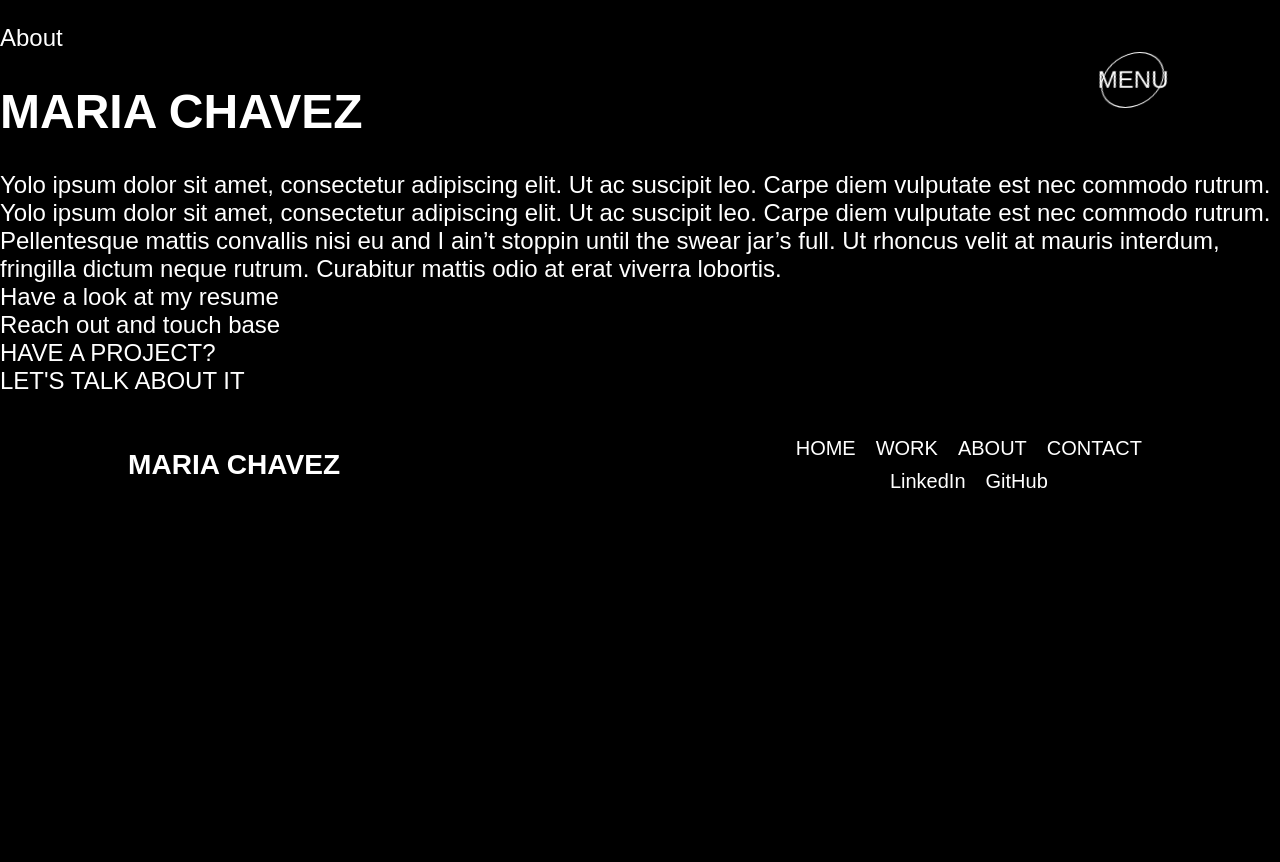
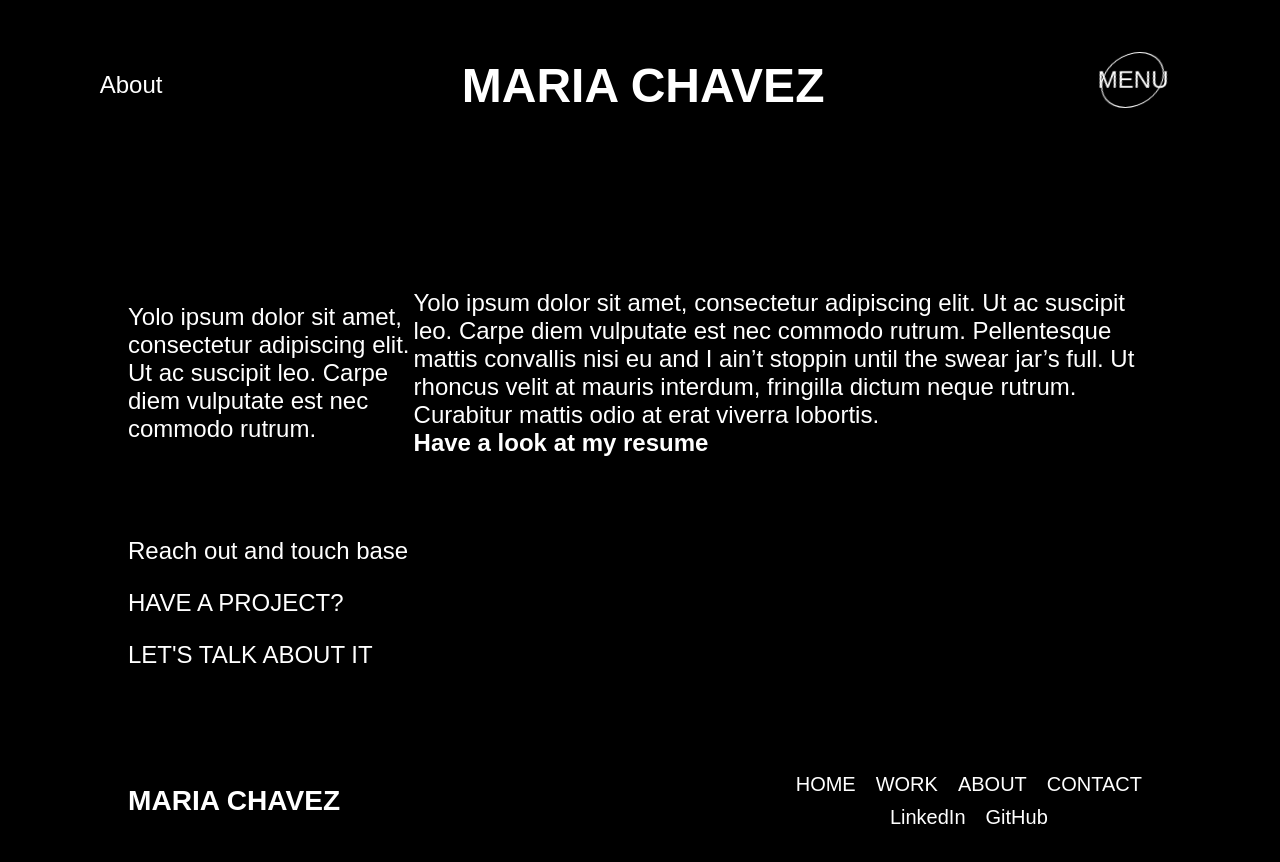
Before and after one commit to mafe-rnanda/mariachavez-website, a React (Create React App) app: page /about in a window 1280 px wide. Shown: the top 862 px of the page. Before the commit the page ends 800 px from the top, so only its background shows below. Built offline with nearby package versions, Linux system fonts and the light colour scheme; a web font is replaced by a local one.

Commit message:
Fix margins and add link to resume

```diff
--- a/src/components/About.js
+++ b/src/components/About.js
@@ -3,16 +3,19 @@ import "./About.scss";
 export default function About(props) {
   return (
     <div>
-      <div>
+      <div className="page-header-texts">
         <p>About</p>
-        <h1>MARIA CHAVEZ</h1>
+        <h1>
+          <a href="/">MARIA CHAVEZ</a>
+        </h1>
       </div>
-      <div>
-        <div>
+      <div className="about-content">
+      <div className="about-text-content">
+        <div className="about-intro">
           Yolo ipsum dolor sit amet, consectetur adipiscing elit. Ut ac suscipit
           leo. Carpe diem vulputate est nec commodo rutrum.
         </div>
-        <div>
+        <div className="about-description">
           <div>
             Yolo ipsum dolor sit amet, consectetur adipiscing elit. Ut ac
             suscipit leo. Carpe diem vulputate est nec commodo rutrum.
@@ -20,13 +23,17 @@ export default function About(props) {
             swear jar’s full. Ut rhoncus velit at mauris interdum, fringilla
             dictum neque rutrum. Curabitur mattis odio at erat viverra lobortis.
           </div>
-          <div>Have a look at my resume</div>
+          <div><a target="_blank" href="https://www.canva.com/design/DAEXG-Os3IM/Qj-PZkwcaEq1LzqG8YrMdg/view?utm_content=DAEXG-Os3IM&utm_campaign=designshare&utm_medium=link&utm_source=sharebutton">Have a look at my resume</a></div>
         </div>
       </div>
       <div>Reach out and touch base</div>
       <div>
-        HAVE A PROJECT?<br></br>LET'S TALK ABOUT IT
+        <p>HAVE A PROJECT?</p><p>LET'S TALK ABOUT IT</p>
       </div>
+
+      </div>
+
+
     </div>
   );
 }
--- a/src/components/About.scss
+++ b/src/components/About.scss
@@ -0,0 +1,28 @@
+@import "../styles/mixins.scss";
+@import "../styles/variables.scss";
+
+
+.about-content {
+    @include flex-column;
+    align-items: flex-start;
+    width: 80vw;
+    margin: 5vw auto;
+  }
+
+.about-text-content{
+    @include flex-row;
+    width: 80vw;
+    margin: 10vh auto;
+}
+
+.about-description{
+    a {
+        color: $white;
+        text-decoration: none;
+        font-weight: 700;
+        &:hover {
+          color: $light-yellow;
+          text-decoration: underline;
+        }
+      }
+}
```
